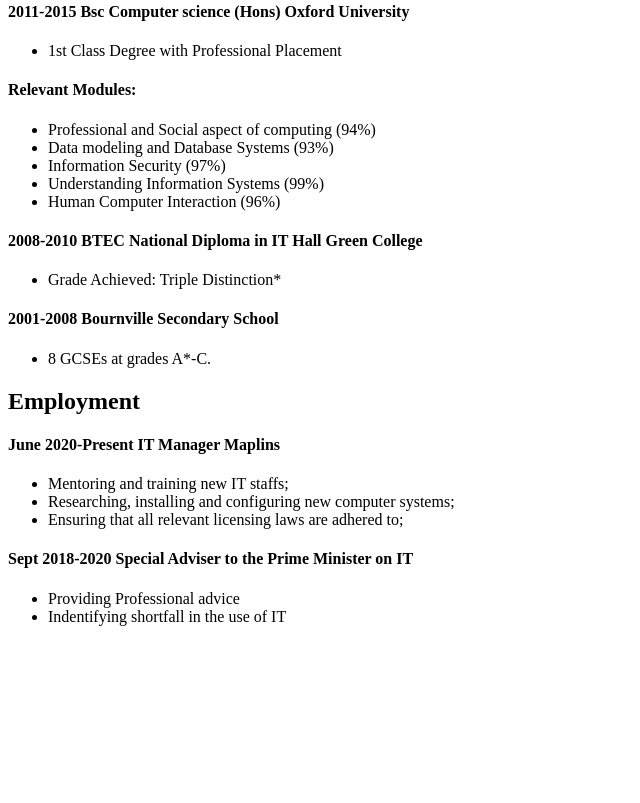
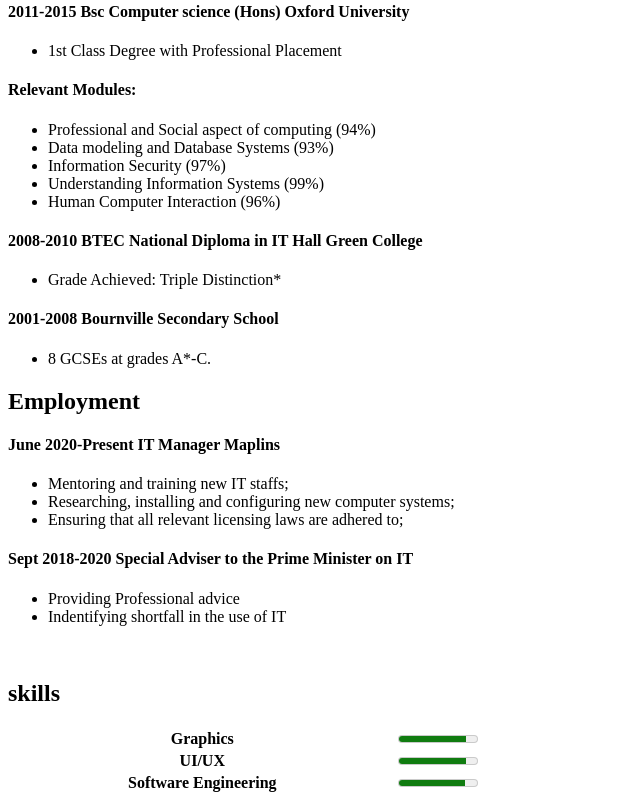
Before and after one commit to Tactical98/my-journey, a plain HTML site: page my cv wrk/index.html in a window 1280 px wide. Shown: the part 580-1383 px from the top of the page, without its empty margins (0-640 px from the left). Before the commit the page ends 1222 px from the top, so only its background shows below. Drawn offline with Linux system fonts and the light colour scheme.

Commit message:
add file

```diff
--- a/my cv wrk/index.html
+++ b/my cv wrk/index.html
@@ -59,6 +59,31 @@
 
 
         </ul>
+        <br>
+        <h2>skills</h2>
+        <table width="600" >
+            <tr>
+                <th>Graphics </th><td><meter value="87" max="100">87 out of 100</meter></td>
+
+            </tr>
+            <tr>
+                <th>UI/UX </th>
+                    <td> <meter value="87" max="100"> 87 out of 100</meter></td>
+                </tr>
+            <tr>
+                <th>Software Engineering </th>
+                <td><meter value="85" max="100">85 out of 100</meter></td>
+                </th>
+
+            </tr>
+
+
+
+
+
+
+
+        </table>
 
 
 
```
